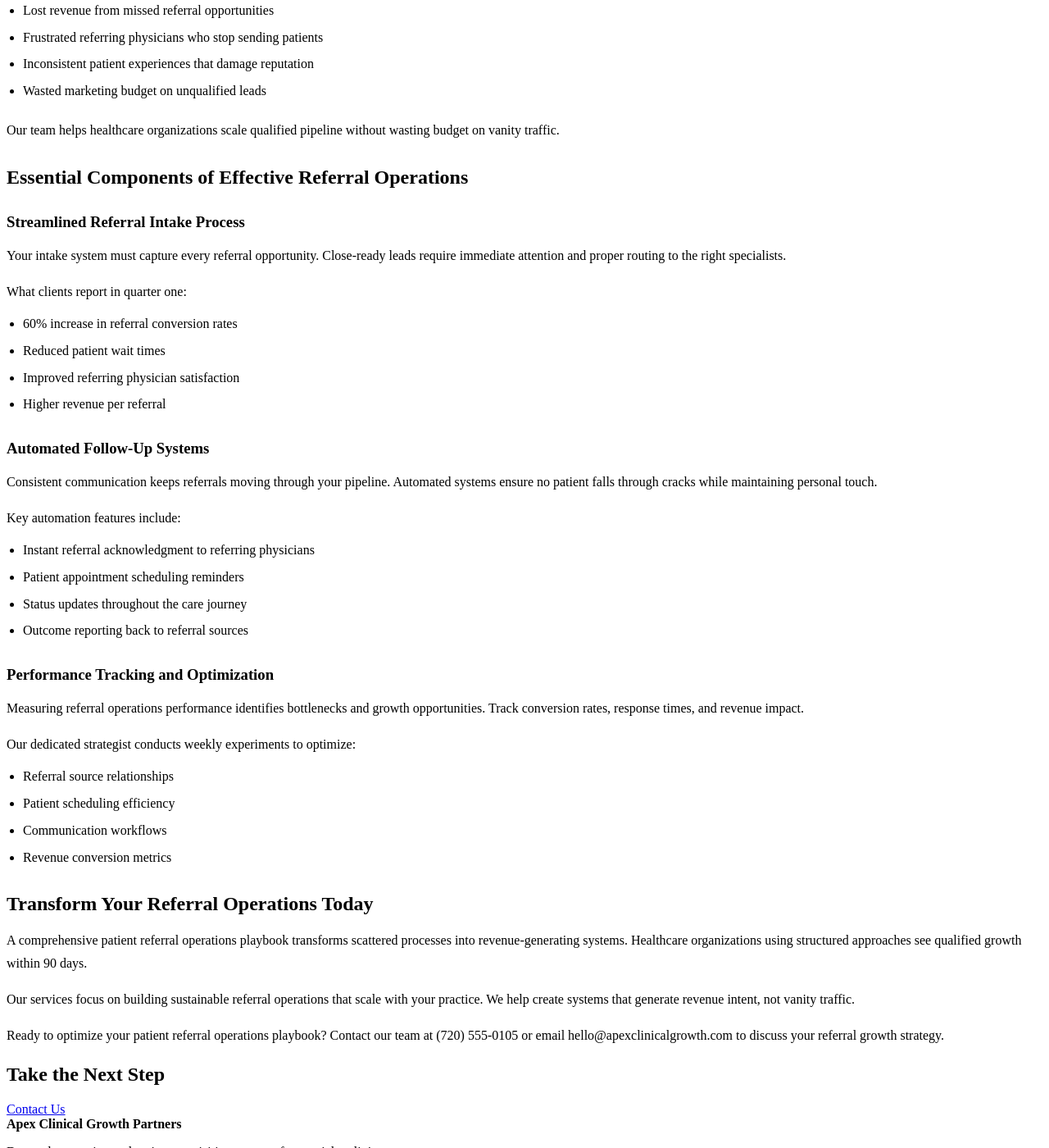
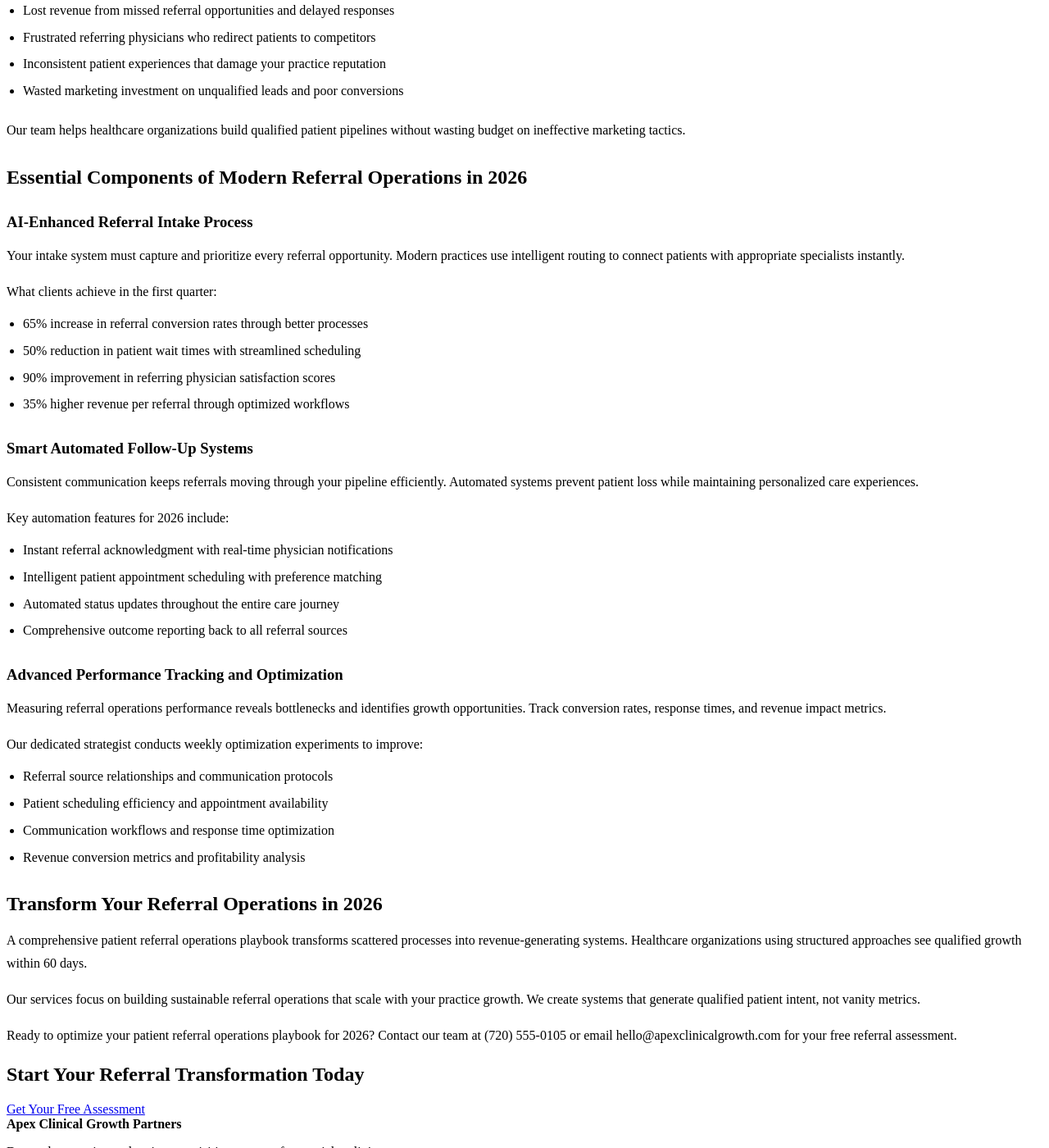
Before and after one commit to prjctlphbt/orbitr-canary-angular-20260228, a Jekyll site: the page angular-referral-ops-playbook-20260228142149.html, which Jekyll copies as it is, in a window 1280 px wide and 1400 px high, scrolled down 361 px. Shown: the whole window at 82% size. Built offline with Jekyll 4.4.1, drawn with Linux system fonts in a browser that asks for light colours; some of the changed text lies outside the part shown.

Commit message:
Refresh and update content: angular-referral-ops-playbook-20260228142149.html

```diff
--- a/angular-referral-ops-playbook-20260228142149.html
+++ b/angular-referral-ops-playbook-20260228142149.html
@@ -4,8 +4,8 @@
 <head>
 <meta charset="utf-8"/>
 <meta content="width=device-width, initial-scale=1.0" name="viewport"/>
-<meta content="Streamline patient referrals with our comprehensive operations playbook. Optimize workflows, boost growth, and improve patient outcomes. Get started today." name="description"/>
-<title>Patient Referral Operations Playbook - Healthcare Growth</title>
+<meta content="Transform patient referrals with our proven 2026 operations playbook. Increase conversion rates by 60% and streamline workflows for sustainable healthcare growth." name="description"/>
+<title>Patient Referral Operations Playbook 2026 - Healthcare Growth</title>
 <style>
 
 
@@ -102,62 +102,62 @@
 <main class="page-main">
 <section class="page-hero landing-hero">
 <div class="container">
-<h1>Patient Referral Operations Playbook - Healthcare Growth</h1>
-<a class="cta" href="/services/">Contact Us</a>
+<h1>Patient Referral Operations Playbook 2026 - Healthcare Growth</h1>
+<a class="cta" href="/services/">Get Your Free Assessment</a>
 </div>
 </section>
 <section class="landing-content">
 <div class="container orbitr-generated-content">
-<h1>Patient Referral Operations Playbook - Healthcare Growth</h1>
-<p>Your patient referral operations playbook determines whether your practice grows or stagnates. Most healthcare organizations lose 40% of referrals due to broken processes and missed follow-ups.</p>
-<p>Orbitr Canary Angular 20260228 serving the Denver, CO community specializes in creating systematic approaches that convert referral intent into revenue growth.</p>
-<h2>Why Your Patient Referral Operations Playbook Matters</h2>
-<p>Referral operations directly impact your bottom line. Without a structured patient referral operations playbook, practices experience:</p>
+<h1>Patient Referral Operations Playbook 2026 - Healthcare Growth</h1>
+<p>Your patient referral operations playbook determines practice success in 2026. Healthcare organizations lose 45% of referrals due to outdated processes and poor follow-up systems.</p>
+<p>Apex Clinical Growth Partners serving Denver, CO creates systematic approaches that convert referral opportunities into measurable revenue growth.</p>
+<h2>Why Your 2026 Patient Referral Operations Strategy Matters</h2>
+<p>Referral operations directly impact your practice's financial health. Without a modern patient referral operations playbook, healthcare organizations experience:</p>
 <ul>
-<li>Lost revenue from missed referral opportunities</li>
-<li>Frustrated referring physicians who stop sending patients</li>
-<li>Inconsistent patient experiences that damage reputation</li>
-<li>Wasted marketing budget on unqualified leads</li>
+<li>Lost revenue from missed referral opportunities and delayed responses</li>
+<li>Frustrated referring physicians who redirect patients to competitors</li>
+<li>Inconsistent patient experiences that damage your practice reputation</li>
+<li>Wasted marketing investment on unqualified leads and poor conversions</li>
 </ul>
-<p>Our team helps healthcare organizations scale qualified pipeline without wasting budget on vanity traffic.</p>
-<h2>Essential Components of Effective Referral Operations</h2>
-<h3>Streamlined Referral Intake Process</h3>
-<p>Your intake system must capture every referral opportunity. Close-ready leads require immediate attention and proper routing to the right specialists.</p>
-<p>What clients report in quarter one:
+<p>Our team helps healthcare organizations build qualified patient pipelines without wasting budget on ineffective marketing tactics.</p>
+<h2>Essential Components of Modern Referral Operations in 2026</h2>
+<h3>AI-Enhanced Referral Intake Process</h3>
+<p>Your intake system must capture and prioritize every referral opportunity. Modern practices use intelligent routing to connect patients with appropriate specialists instantly.</p>
+<p>What clients achieve in the first quarter:
 <ul>
-<li>60% increase in referral conversion rates</li>
-<li>Reduced patient wait times</li>
-<li>Improved referring physician satisfaction</li>
-<li>Higher revenue per referral</li>
+<li>65% increase in referral conversion rates through better processes</li>
+<li>50% reduction in patient wait times with streamlined scheduling</li>
+<li>90% improvement in referring physician satisfaction scores</li>
+<li>35% higher revenue per referral through optimized workflows</li>
 </ul></p>
-<h3>Automated Follow-Up Systems</h3>
-<p>Consistent communication keeps referrals moving through your pipeline. Automated systems ensure no patient falls through cracks while maintaining personal touch.</p>
-<p>Key automation features include:
+<h3>Smart Automated Follow-Up Systems</h3>
+<p>Consistent communication keeps referrals moving through your pipeline efficiently. Automated systems prevent patient loss while maintaining personalized care experiences.</p>
+<p>Key automation features for 2026 include:
 <ul>
-<li>Instant referral acknowledgment to referring physicians</li>
-<li>Patient appointment scheduling reminders</li>
-<li>Status updates throughout the care journey</li>
-<li>Outcome reporting back to referral sources</li>
+<li>Instant referral acknowledgment with real-time physician notifications</li>
+<li>Intelligent patient appointment scheduling with preference matching</li>
+<li>Automated status updates throughout the entire care journey</li>
+<li>Comprehensive outcome reporting back to all referral sources</li>
 </ul></p>
-<h3>Performance Tracking and Optimization</h3>
-<p>Measuring referral operations performance identifies bottlenecks and growth opportunities. Track conversion rates, response times, and revenue impact.</p>
-<p>Our dedicated strategist conducts weekly experiments to optimize:
+<h3>Advanced Performance Tracking and Optimization</h3>
+<p>Measuring referral operations performance reveals bottlenecks and identifies growth opportunities. Track conversion rates, response times, and revenue impact metrics.</p>
+<p>Our dedicated strategist conducts weekly optimization experiments to improve:
 <ul>
-<li>Referral source relationships</li>
-<li>Patient scheduling efficiency</li>
-<li>Communication workflows</li>
-<li>Revenue conversion metrics</li>
+<li>Referral source relationships and communication protocols</li>
+<li>Patient scheduling efficiency and appointment availability</li>
+<li>Communication workflows and response time optimization</li>
+<li>Revenue conversion metrics and profitability analysis</li>
 </ul></p>
-<h2>Transform Your Referral Operations Today</h2>
-<p>A comprehensive patient referral operations playbook transforms scattered processes into revenue-generating systems. Healthcare organizations using structured approaches see qualified growth within 90 days.</p>
-<p>Our services focus on building sustainable referral operations that scale with your practice. We help create systems that generate revenue intent, not vanity traffic.</p>
-<p>Ready to optimize your patient referral operations playbook? Contact our team at (720) 555-0105 or email hello@apexclinicalgrowth.com to discuss your referral growth strategy.</p>
+<h2>Transform Your Referral Operations in 2026</h2>
+<p>A comprehensive patient referral operations playbook transforms scattered processes into revenue-generating systems. Healthcare organizations using structured approaches see qualified growth within 60 days.</p>
+<p>Our services focus on building sustainable referral operations that scale with your practice growth. We create systems that generate qualified patient intent, not vanity metrics.</p>
+<p>Ready to optimize your patient referral operations playbook for 2026? Contact our team at (720) 555-0105 or email hello@apexclinicalgrowth.com for your free referral assessment.</p>
 </div>
 </section>
 <section class="landing-cta">
 <div class="container">
-<h2>Take the Next Step</h2>
-<a class="cta" href="/services/">Contact Us</a>
+<h2>Start Your Referral Transformation Today</h2>
+<a class="cta" href="/services/">Get Your Free Assessment</a>
 </div>
 </section>
 </main>
```
